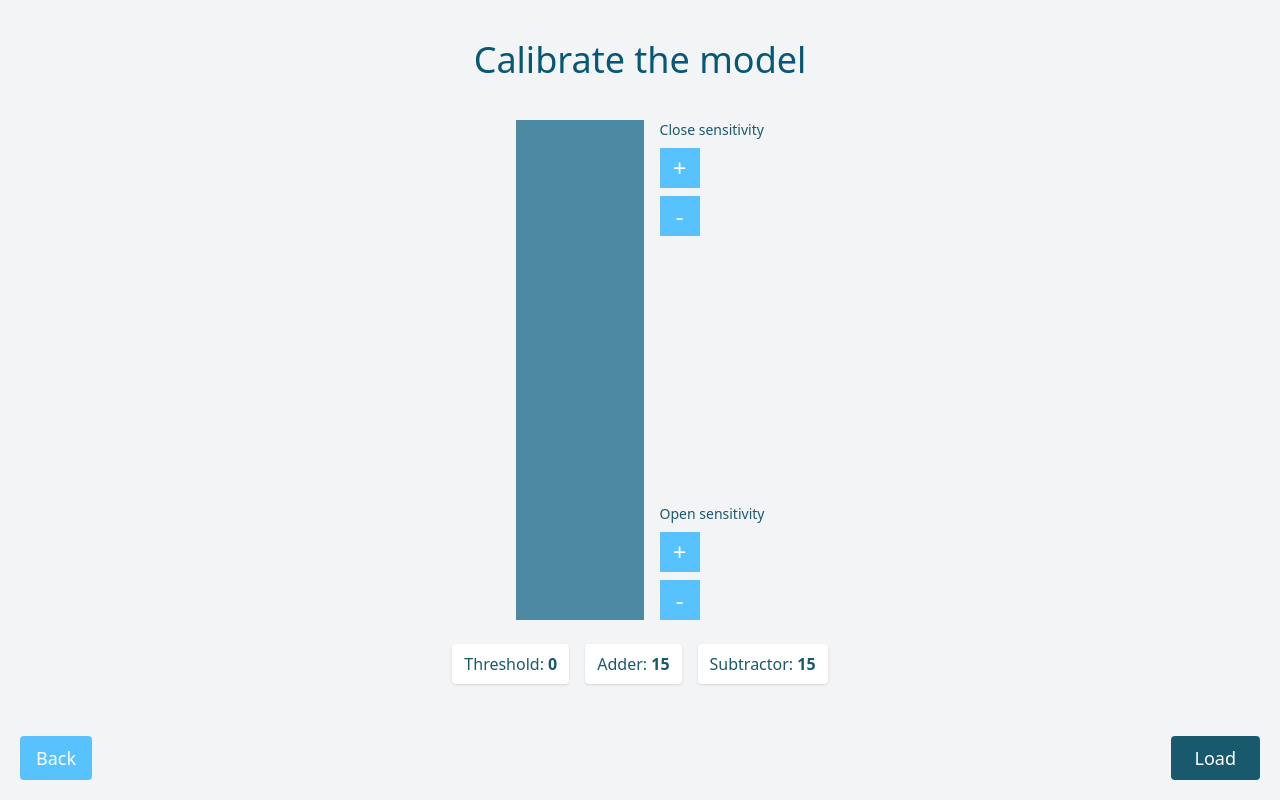
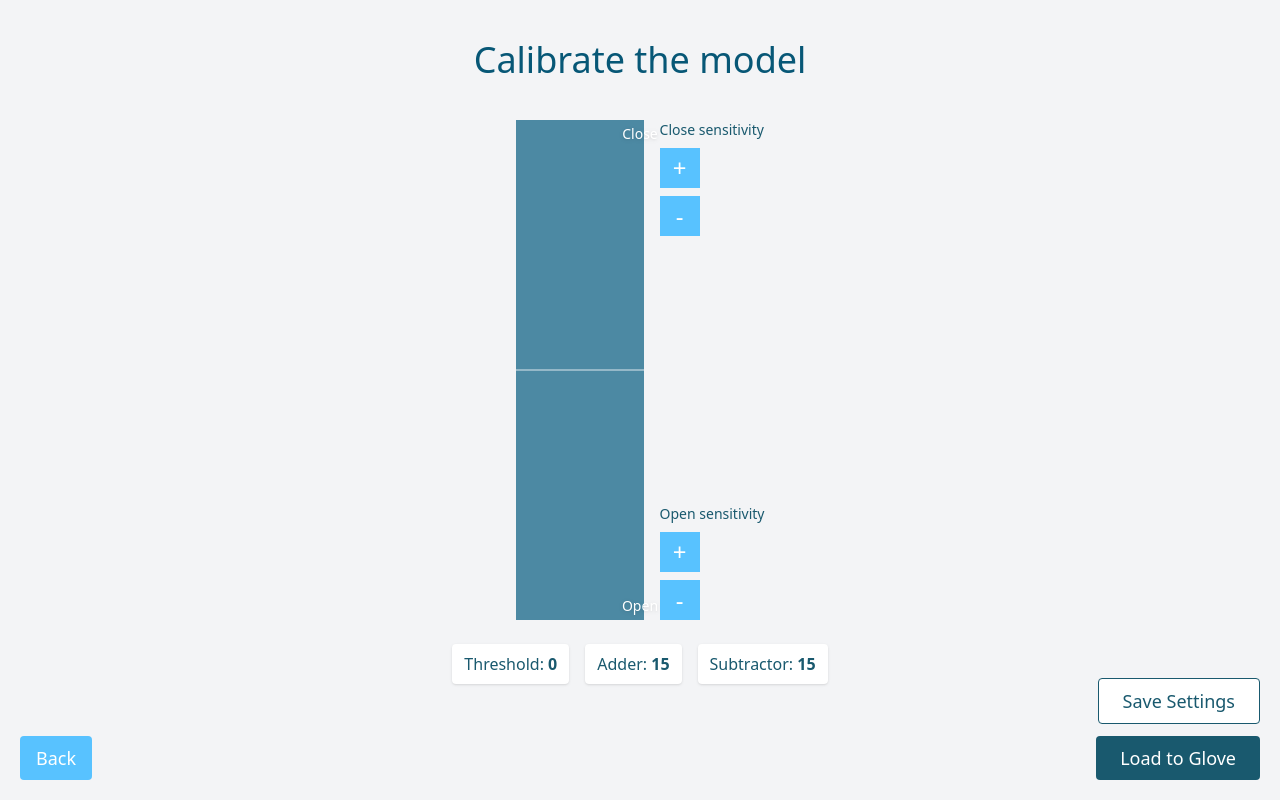
Before and after one commit to shawnzeeee/Symbionics-App, a Vue app in the folder frontend/: page /calibratemodel/1 in a window 1280 px wide. Built offline with nearby package versions, Linux system fonts and the light colour scheme; no server answers.

Commit message:
added updating adder/subtractor

```diff
--- a/frontend/src/views/CalibrateModel.vue
+++ b/frontend/src/views/CalibrateModel.vue
@@ -10,6 +10,24 @@
           class="absolute left-0 w-full bg-[#58c2ff] transition-all duration-300 z-0 rounded"
           :style="{ bottom: '0px', height: progressHeight + '%' }"
         ></div>
+        <!-- Midline marker -->
+        <div
+          class="absolute inset-x-0 top-1/2 -translate-y-1/2 h-px bg-white/80 z-10 pointer-events-none transform"
+          aria-hidden="true"
+        ></div>
+      </div>
+      <!-- Top label -->
+      <div
+        class="absolute top-1 left-0 right-0 text-center text-white text-sm font-medium z-10 pointer-events-none drop-shadow"
+      >
+        Close
+      </div>
+
+      <!-- Bottom label -->
+      <div
+        class="absolute bottom-1 left-0 right-0 text-center text-white text-sm font-medium z-10 pointer-events-none drop-shadow"
+      >
+        Open
       </div>
 
       <!-- Control Buttons -->
@@ -52,12 +70,21 @@
     >
       Back
     </button>
-    <button
-      @click="loadModel"
-      class="absolute bottom-5 right-5 bg-[#19596e] text-white px-6 py-2 text-lg rounded hover:bg-[#144452] transition z-10"
-    >
-      Load
-    </button>
+    <div class="absolute bottom-5 right-5 flex flex-col items-end space-y-3 z-10">
+      <button
+        @click="saveSettings"
+        class="bg-white text-[#19596e] border border-[#19596e] px-6 py-2 text-lg rounded hover:bg-gray-100 transition cursor-pointer"
+      >
+        Save Settings
+      </button>
+
+      <button
+        @click="loadModel"
+        class="bg-[#19596e] text-white px-6 py-2 text-lg rounded hover:bg-[#144452] transition cursor-pointer"
+      >
+        Load to Glove
+      </button>
+    </div>
   </div>
 </template>
 
```
Also changed, not shown: 2 other files (tests, documents, lock files or other folders).
